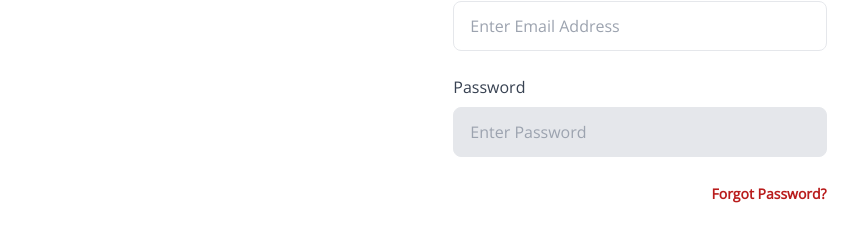
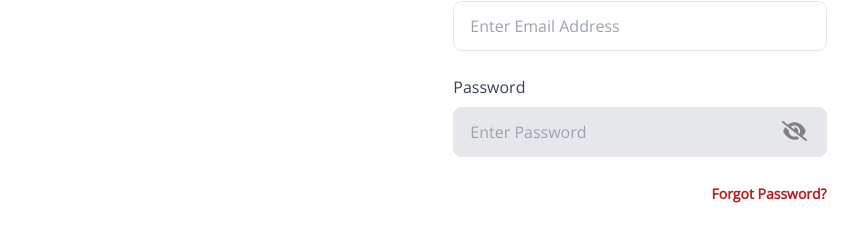
Before and after one commit to Manifoldcomputerslimited/financial-forecast-frontend, a React (Create React App) app: page /login in a window 1280 px wide. Shown: the part 290-517 px from the top of the page, without its empty margins (0-864 px from the left). Built offline with nearby package versions, Linux system fonts and the light colour scheme.

Commit message:
feat: implement show hide password

```diff
--- a/src/pages/Login.js
+++ b/src/pages/Login.js
@@ -1,7 +1,17 @@
-import React from "react";
+import { useState } from "react";
 import logo from "../assets/logo.png";
+import { FontAwesomeIcon } from "@fortawesome/react-fontawesome";
+import {
+  faEye,
+  faEyeSlash
+} from "@fortawesome/free-solid-svg-icons";
 
 const Login = () => {
+  const [showPassword, setShowPassword] = useState(false);
+  const togglePasswordVisibility = (e) => {
+    e.preventDefault();
+    setShowPassword(!showPassword);
+  }
   return (
     <div className="main">
       <div className="h-screen m-auto">
@@ -27,9 +37,18 @@ const Login = () => {
                   className="w-full px-4 py-3 rounded-lg bg-gray-200 mt-2 border focus:border-grey-200 focus:bg-white focus:outline-none"
                   autoFocus required />
               </div>
-              <div className="mt-4">
+              <div className="relative mb-5 mt-2">
                 <label className="block text-gray-700">Password</label>
-                <input type="password" name="" id="password" placeholder="Enter Password" className="w-full px-4 py-3 rounded-lg bg-gray-200 mt-2 border focus:border-grey-200
+                <div class="absolute right-0 text-gray-600 flex items-center pr-5 pb-4 h-full cursor-pointer">
+                  <button onClick={togglePasswordVisibility}>
+                    <FontAwesomeIcon
+                      icon={showPassword ? faEye : faEyeSlash}
+                      style={{ fontSize: 20, color: "grey" }}
+                    />
+                  </button>
+
+                </div>
+                <input type={showPassword ? 'text' : 'password'} name="" id="password" placeholder="Enter Password" className="w-full px-4 py-3 rounded-lg bg-gray-200 mt-2 border focus:border-grey-200
                     focus:bg-white focus:outline-none" required />
               </div>
               <div className="text-right mt-2">
```
